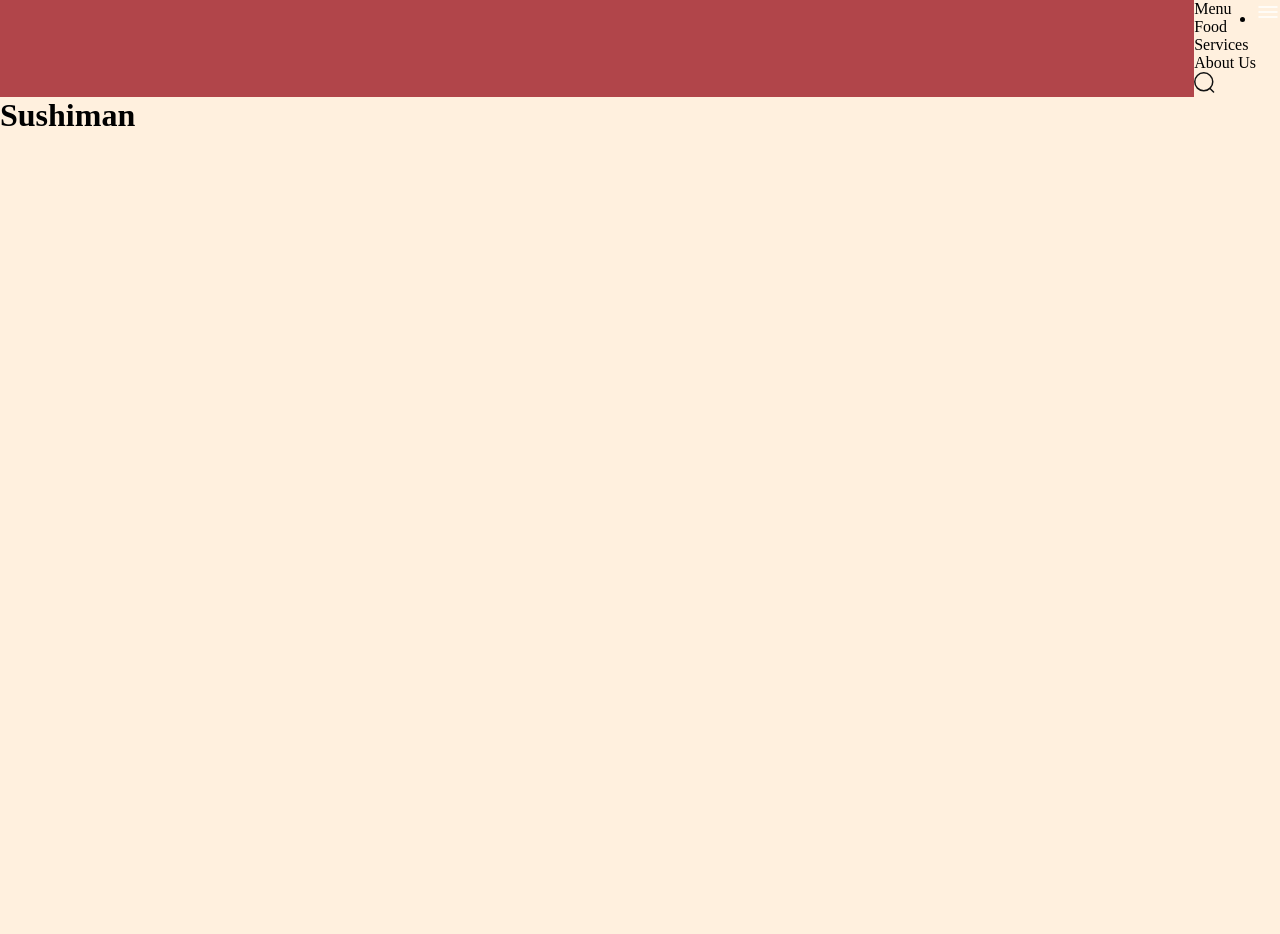
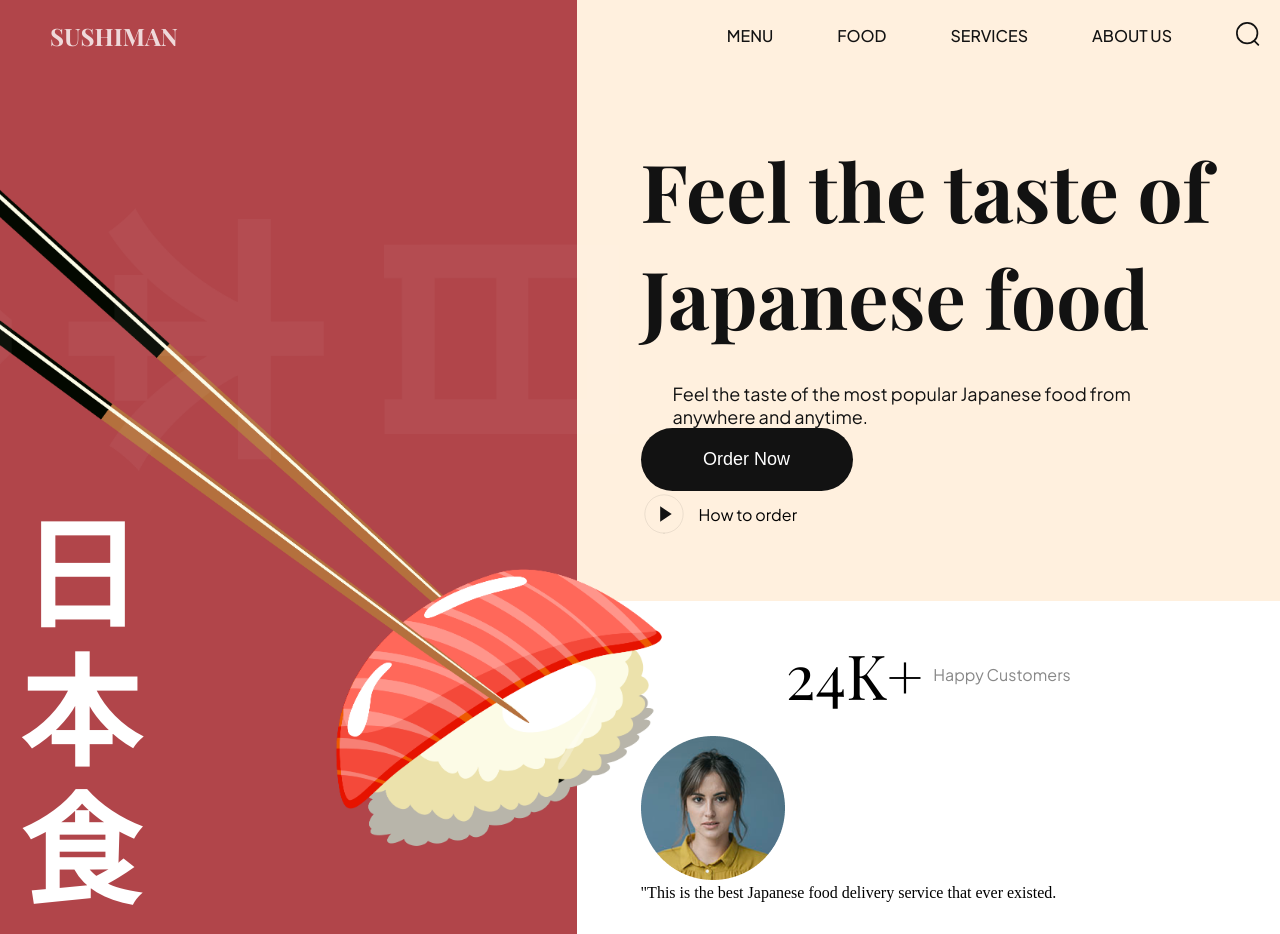
Before and after one commit to mishraprajwal/sushi, a plain HTML site: page index.html in a window 1280 px wide. Before the commit the page ends 800 px from the top, so only its background shows below. Drawn offline with nearby package versions, Linux system fonts and the light colour scheme.

Commit message:
added hero section and fixed header

```diff
--- a/css/sections/header.css
+++ b/css/sections/header.css
@@ -8,7 +8,7 @@
     display: flex;
 
     position: relative;
-    padding: 20px
+    padding: 20px;
   }
 
   .header__logo-overlay {
@@ -17,11 +17,50 @@
     width: 100%;
 
     background-color: var(--primary-color);
-    z-index: 1;
+    z-index: -1;
   }
 
   .header__logo h4 {
     padding-left: 30px;
 
+    font-weight: 700;
+    font-size: 24px;
+    text-transform: uppercase;
+    font-family: var(--playfair-display);
     color: #fff;
+    opacity: 0.8;
   }
+
+  .header__menu, .header__menu-mobile {
+    padding: 20px;
+    flex: 1.236;
+    display: flex;
+    align-items: center;
+    justify-content: flex-end;
+    gap: 64px;
+
+    list-style: none;
+  }
+
+  .header__menu li {
+    font-weight: 500;
+    font-family: var(--plus-jakarta-sans);
+    color: var(--secondary-color);
+    font-size: 16px;
+    text-transform: uppercase;
+    line-height: 20px;
+    cursor: pointer;
+  }
+
+  .header__menu li img {
+    width: 24px;
+    height: 24px;
+    object-fit: contain;
+  }
+
+  .header__menu-mobile {
+    display: none;
+    gap: 20px;
+
+    position: relative;
+  }
--- /dev/null
+++ b/css/sections/hero.css
@@ -0,0 +1,175 @@
+.hero {
+    display: flex;
+    min-height: calc(100vh - 74px);
+    overflow: hidden;
+  }
+
+  .hero-image {
+    flex: 1;
+    display: flex;
+    flex-direction: column;
+
+    position: relative;
+    z-index: 5
+  }
+
+  .hero-image img {
+    width: 120%;
+    height: 100%;
+    object-fit: contain;
+  }
+
+  .hero-image__overlay {
+    position: absolute;
+    inset: 0;
+    width: 100%;
+
+    background-color: var(--primary-color);
+    z-index: -1;
+  }
+
+  .hero-image h2 {
+    position: absolute;
+    bottom: 0;
+    padding: 20px;
+
+    font-family: var(--playfair-display);
+    font-weight: 700;
+    font-size: 120px;
+    line-height: 138px;
+    color: #fff;
+  }
+
+  .hero-content {
+    flex: 1.22;
+    display: flex;
+    justify-content: space-between;
+    flex-direction: column;
+  }
+
+  .hero-content-info {
+    padding: 64px;
+    flex: 1;
+    display: flex;
+    justify-content: center;
+    flex-direction: column;
+  }
+
+  .hero-content-info h1 {
+    font-size: 80px;
+    font-weight: 600px;
+    font-family: var(--playfair-display);
+    color: var(--secondary-color);
+  }
+
+  .hero-content-info p {
+    margin: 32px 0 0 32px;
+
+    font-family: var(--plus-jakarta-sans);
+    color: var(--secondary-color);
+    font-size: 18px;
+    font-weight: 400;
+  }
+
+  .hero-content__buttons {
+    margin: 41px 0 0 41px;
+
+    display: flex;
+    flex-wrap: wrap;
+    gap: 36px;
+  }
+
+  .hero-content__order-button {
+    padding: 20px;
+    border-radius: 36px;
+    min-width: 212px;
+    outline: none;
+    border: none;
+    background: var(--secondary-color);
+
+    cursor: pointer;
+
+    color: #fff;
+    font-weight: 500;
+    font-size: 18px;
+    line-height: 23px;
+  }
+
+  .hero-content__play-button {
+    border: none;
+    outline: none;
+    background: transparent;
+
+    display: flex;
+    align-items: center;
+
+    font-size: 16px;
+    line-height: 19px;
+    color: var(--black-200);
+    font-family: var(--plus-jakarta-sans);
+
+    cursor: pointer;
+  }
+
+  .hero-content__play-button img {
+    margin-right: 12px;
+
+    width: 46px;
+    height: 46px;
+    object-fit: contain;
+  }
+
+  .hero-content__testimonial {
+    padding: 32px 64px;
+
+    display: flex;
+    flex-wrap: wrap;
+    gap: 20px;
+
+    background: var(--color-white)
+  }
+
+  .hero-content__customer {
+    flex: 1;
+    gap: 10px;
+  }
+
+  .hero-content__customer h4 {
+    font-size: 62px;
+    font-weight: 400;
+    font-family: var(--playfair-display)
+  }
+
+  .hero-content__customer p {
+    font-size: 16px;
+    font-weight: 400;
+    font-family: var(--plus-jakarta-sans);
+    color: var(--secondary-color);
+    opacity: 0.5;
+  }
+
+  .hero-content__review {
+    flex: 1;
+    display: flex;
+    align-items: center;
+    gap: 10px;
+
+    padding-left: 20px;
+    border-left: 1px solid rgba(2, 2, 2, 0.1);
+    min-width: 200px;
+  }
+
+  .hero-content__review img {
+    width: 42px;
+    height: 42px;
+    object-fit: contain;
+  }
+
+  .hero-content__review p {
+    font-size: 12px;
+    font-weight: 400;
+    line-height: 32px;
+    font-family: var(--plus-jakarta-sans);
+    color: var(--secondary-color);
+    opacity: 0.8
+  }
--- a/css/style.css
+++ b/css/style.css
@@ -3,12 +3,12 @@
 
 /* other css file imports */
 @import url("sections/header.css");
-/* @import url("sections/hero.css");
+@import url("sections/hero.css");
 @import url("sections/about.css");
 @import url("sections/popular.css");
 @import url("sections/trending.css");
 @import url("sections/subscribe.css");
-@import url("sections/footer.css"); */
+@import url("sections/footer.css");
 
 /* CSS variables for reusablity across all files (including above imported) */
 :root {
--- a/index.html
+++ b/index.html
@@ -43,7 +43,51 @@
       </ul>
     </nav>
   </header>
-  <h1>Sushiman</h1>
+
+  <section class="hero">
+    <div class="hero-image">
+      <img
+        src="assets/sushi-1.png"
+        alt="sushi"
+      />
+      <h2>
+        日 <br />
+        本 <br />
+        食
+      </h2>
+
+      <div class="hero-image__overlay"></div>
+    </div>
+
+    <div class="hero-content">
+      <div class="hero-content-info">
+        <h1> Feel the taste of Japanese food</h1>
+        <p>Feel the taste of the most popular Japanese food from anywhere and anytime.</p>
+
+        <div class="her-content__buttons" >
+          <button
+          class="hero-content__order-button">Order Now</button>
+          <button class="hero-content__play-button">
+            <img src="assets/play-circle.svg" alt="play" />
+            How to order
+          </button>
+        </div>
+      </div>
+
+      <div class="hero-content__testimonial">
+        <div class="hero-content__customer flex-center">
+          <h4>24<span>K+</span></h4>
+          <p>Happy Customers</p>
+        </div>
+
+        <div class="hero-contnet__review">
+          <img src="assets/user.png" alt="user" />
+          <p>"This is the best Japanese food delivery service that ever existed.</p>
+        </div>
+      </div>
+    </div>
+  </section>
+
   <script scr="js/script.js" type="module"></script>
 </body>
 </html>
```
Also changed, not shown: css/sections/about.css (added), css/sections/footer.css (added), css/sections/popular.css (added), css/sections/subscribe.css (added), css/sections/trending.css (added). Lines whose indentation alone changed are shown as unchanged.
